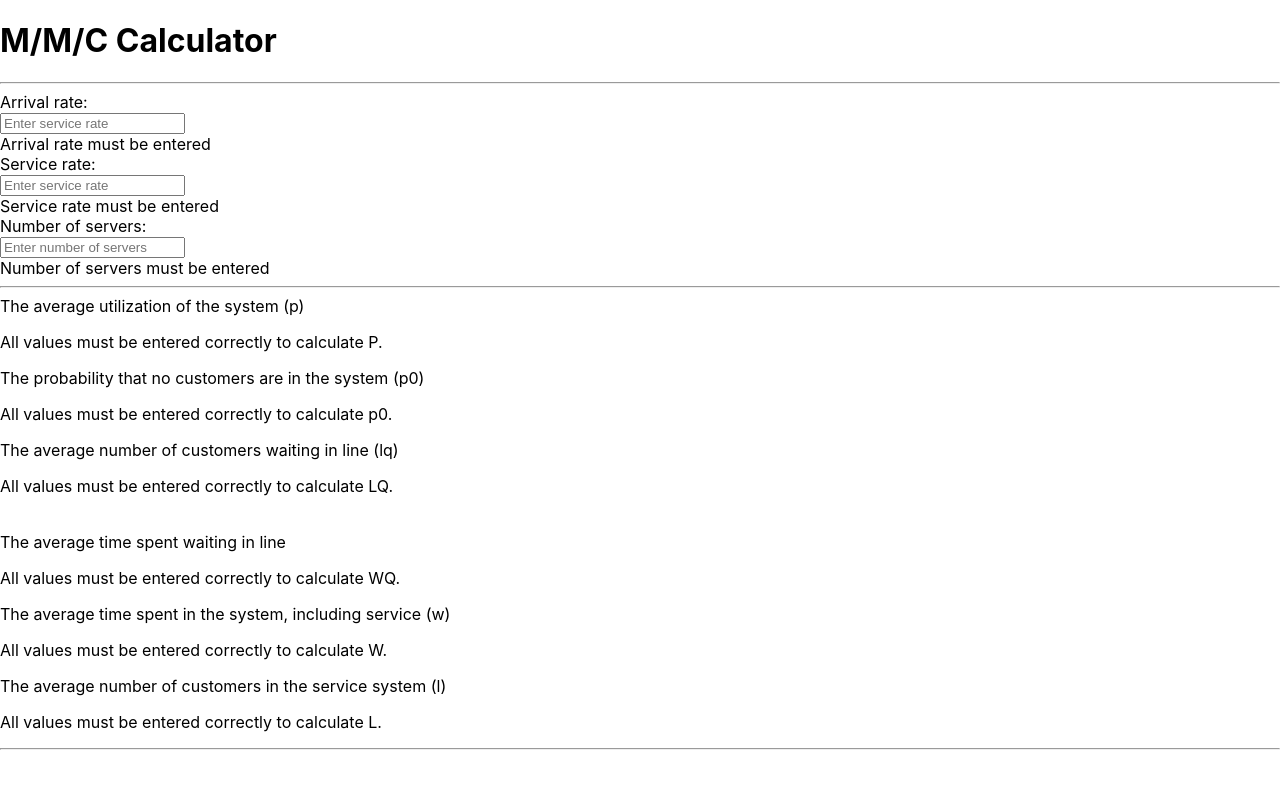
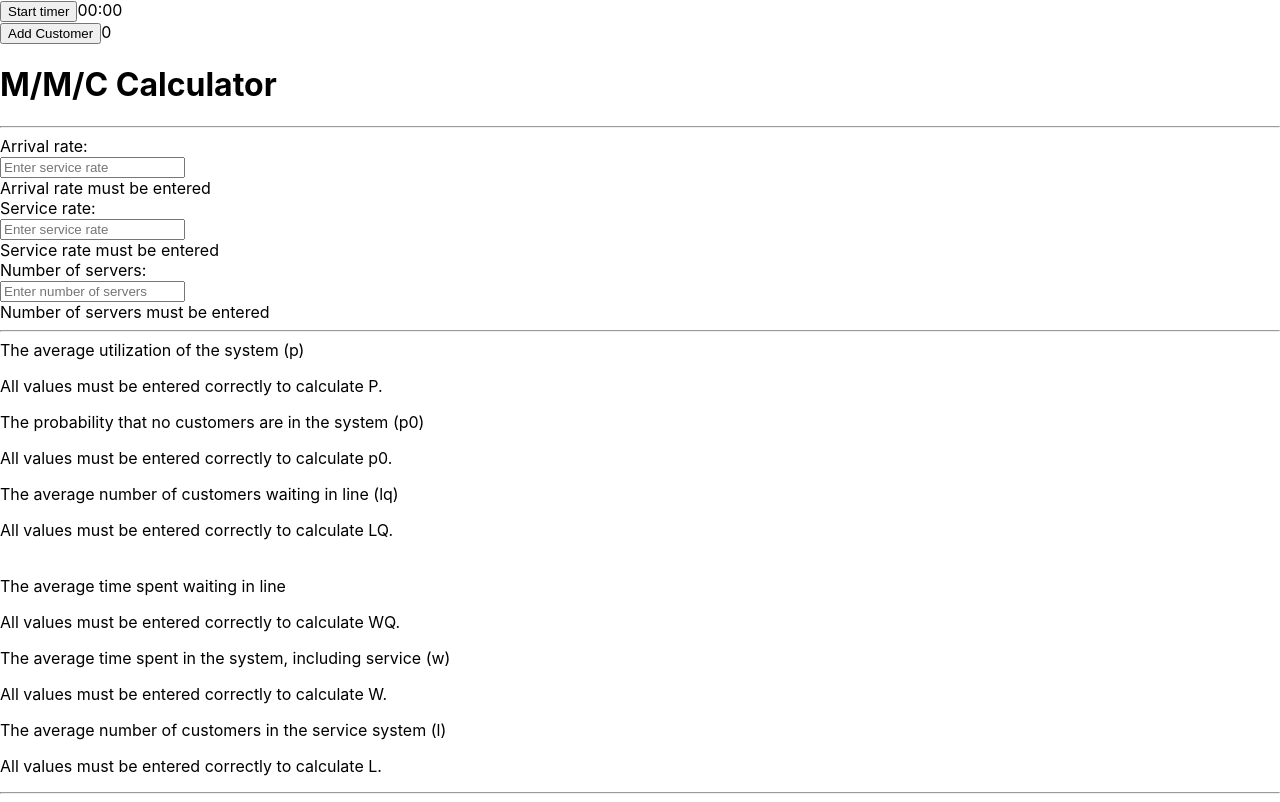
Before and after one commit to maosar/mmc-calculator, a React (Create React App) app: page / in a window 1280 px wide. Built offline with nearby package versions, Linux system fonts and the light colour scheme; the HTML template or start-up script is replaced by a standard one.

Commit message:
Added clock component

```diff
--- a/src/App.js
+++ b/src/App.js
@@ -4,7 +4,7 @@
 // TODO: Add a header and footer.
 // TODO: Add loading animation before each calculation.
 
-
+import Clock from './Clock'
 import React from 'react';
 import {Card, CardDeck, Col, Container, Form, Row} from "react-bootstrap";
 
@@ -19,6 +19,8 @@ class App extends React.Component {
     wq: '',
     w: '',
     l: '',
+    minutes: 30
+
   };
 
   handleLambdaChange = event => {
@@ -135,6 +137,7 @@ class App extends React.Component {
 
     return (
         <Container>
+          <Clock />
           <h1 className="display-1">M/M/C Calculator</h1>
           <hr/>
           <Form>
--- /dev/null
+++ b/src/Clock.js
@@ -0,0 +1,89 @@
+import React from 'react';
+import Button from "react-bootstrap/Button";
+
+class Clock extends React.Component {
+    constructor(props) {
+        super(props);
+        this.state = {
+            timer: false,
+            seconds: 0,
+            minutes: 0,
+            customer: 0,
+            customerPerMinute: []
+        };
+    }
+
+    componentWillUnmount() {
+        clearInterval(this.timerID);
+    }
+
+    tick() {
+        if (this.state.seconds < 59) {
+            this.setState({
+                seconds: this.state.seconds + 1
+            });
+        } else {
+            this.setState(previousState => ({
+                seconds: 0,
+                minutes: this.state.minutes + 1,
+                customer: 0,
+                customerPerMinute: [
+                    this.state.customerPerMinute,
+                    [this.state.minutes + 1, this.state.customer]
+                ]
+            }))
+        }
+    }
+
+    render() {
+        return (
+            <div>
+                <Button
+                    className={!this.state.timer ? 'btn btn-success' : 'btn btn-danger'}
+                    onClick={() => {
+                        this.handleTimerButton();
+                    }}>
+                    {!this.state.timer ? 'Start timer' : 'Stop timer'}
+                </Button>
+                <span className={'display-1'}>
+                    {this.state.minutes < 10 ? '0' + (this.state.minutes) : (this.state.minutes)}:{this.state.seconds < 10 ? '0' + (this.state.seconds) : (this.state.seconds)}
+                </span><br/>
+                <Button
+                    onClick={() => {
+                        this.handleAddCustomer();
+                    }}>
+                    Add Customer
+                </Button>
+                <span className={'display-1'}>{this.state.customer}</span><br/>
+                <span className={'display-1'}>{this.state.customerPerMinute}</span>
+            </div>
+        );
+    }
+
+    handleTimerButton() {
+        if (!this.state.timer) {
+            this.setState({
+                timer: true,
+            })
+            this.timerID = setInterval(
+                () => this.tick(),
+                100
+            );
+        } else {
+            clearInterval(this.timerID);
+            this.setState({
+                timer: false,
+                seconds: 0,
+                minutes: 0
+            })
+        }
+    }
+
+    handleAddCustomer() {
+        this.setState({
+            customer: this.state.customer + 1
+        })
+    }
+}
+
+export default Clock;
```
